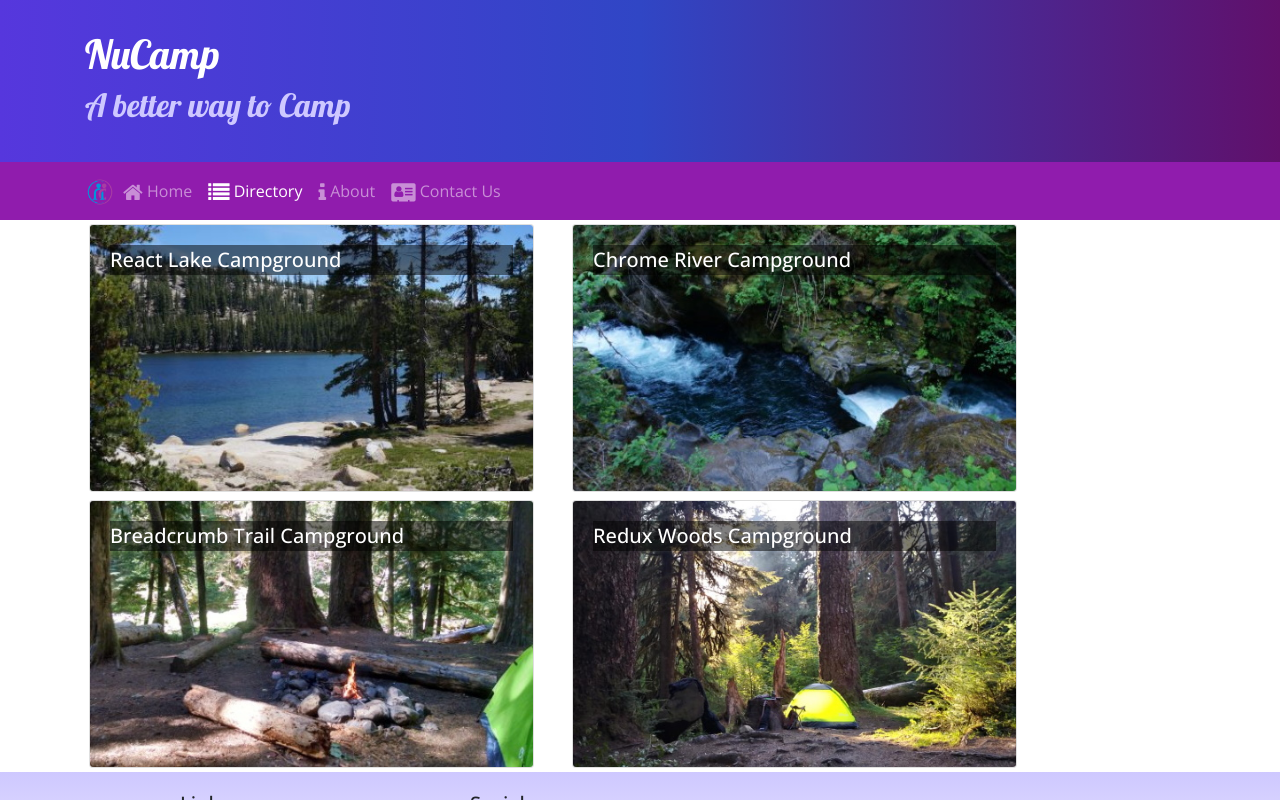
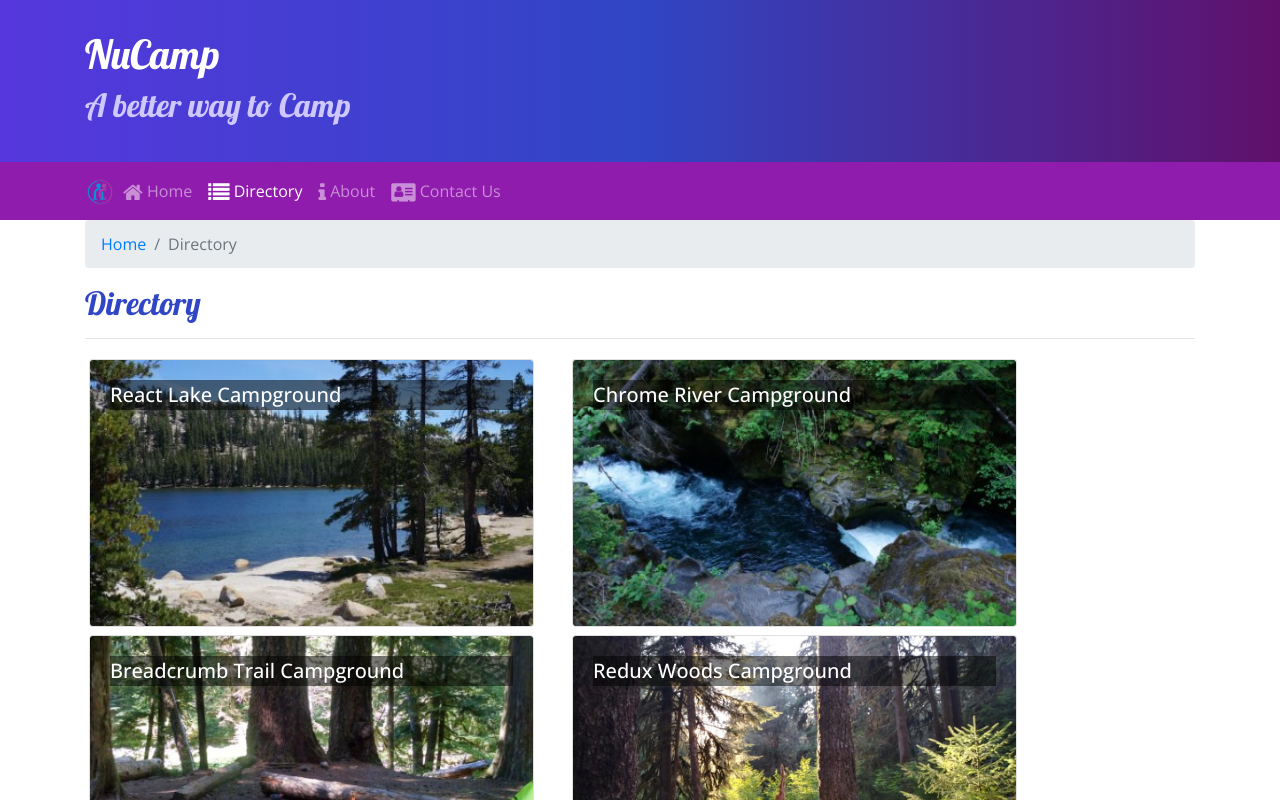
Before and after one commit to Nastasha1979/nucampsiteReact, a React (Create React App) app: page /directory in a window 1280 px wide. Shown: the top 800 px of the page. Built offline with nearby package versions, Linux system fonts and the light colour scheme.

Commit message:
051821 1210PM Added Breadcrumbs and Router Parameters

```diff
--- a/src/components/CampsiteInfoComponent.js
+++ b/src/components/CampsiteInfoComponent.js
@@ -1,5 +1,6 @@
 import React from 'react';
-import { Card, CardImg, CardText, CardBody, CardTitle}  from 'reactstrap';
+import { Card, CardImg, CardText, CardBody, Breadcrumb, BreadcrumbItem}  from 'reactstrap';
+import { Link } from "react-router-dom";
 
 
 
@@ -9,7 +10,6 @@
             <Card>
                 <CardImg top src={campsite.image} alt={campsite.name} />
                 <CardBody>
-                    <CardTitle>{campsite.name}</CardTitle>
                     <CardText>{campsite.description}</CardText>
                 </CardBody>
             </Card>
@@ -39,9 +39,20 @@
     if (props.campsite) {
         return(
             <div className="container">
+                <div className = "row">
+                    <div className="col">
+                        <Breadcrumb>
+                            <BreadcrumbItem><Link to="/directory">Directory</Link></BreadcrumbItem>
+                            <BreadcrumbItem active>{props.campsite.name}</BreadcrumbItem>
+                        </Breadcrumb>
+                        <h2>{props.campsite.name}</h2>
+                        <hr />
+                    </div>
+
+                </div>
                 <div className="row">
                     <RenderCampsite campsite={props.campsite} />
-                    <RenderComments comments={props.campsite.comments} />
+                    <RenderComments comments={props.comments} />
                 </div>
             </div>
         );
--- a/src/components/ContactComponent.js
+++ b/src/components/ContactComponent.js
@@ -1,8 +1,18 @@
 import React from 'react';
+import { Breadcrumb, BreadcrumbItem}  from 'reactstrap';
+import { Link } from "react-router-dom";
 
 function Contact(props) {
     return (
         <div className="container">
+            <div className = "row">
+                    <div className="col">
+                        <Breadcrumb>
+                            <BreadcrumbItem><Link to="/home">Home</Link></BreadcrumbItem>
+                            <BreadcrumbItem active>Contact Us</BreadcrumbItem>
+                        </Breadcrumb>
+                    </div>
+            </div>
             <div className="row">
                 <div className="col">
                     <h2>Contact Us</h2>
--- a/src/components/DirectoryComponent.js
+++ b/src/components/DirectoryComponent.js
@@ -1,13 +1,16 @@
 import React from 'react';
-import { Card, CardImg, CardImgOverlay, CardTitle}  from 'reactstrap';
+import { Card, CardImg, CardImgOverlay, CardTitle, Breadcrumb, BreadcrumbItem}  from 'reactstrap';
+import { Link } from "react-router-dom";
 
 function RenderDirectoryItem({campsite}) {
     return(
         <Card>
-            <CardImg  width="100%" src={campsite.image} alt={campsite.name} />
-            <CardImgOverlay>
-                <CardTitle>{campsite.name}</CardTitle>
-            </CardImgOverlay>
+            <Link to={`/directory/${campsite.id}`}>
+                <CardImg  width="100%" src={campsite.image} alt={campsite.name} />
+                <CardImgOverlay>
+                    <CardTitle>{campsite.name}</CardTitle>
+                </CardImgOverlay>
+            </Link>
         </Card>
 
     );
@@ -26,6 +29,16 @@
         return(
             <div className = "container">
                 <div className = "row">
+                    <div className="col">
+                        <Breadcrumb>
+                            <BreadcrumbItem><Link to="/home">Home</Link></BreadcrumbItem>
+                            <BreadcrumbItem active>Directory</BreadcrumbItem>
+                        </Breadcrumb>
+                        <h2>Directory</h2>
+                        <hr />
+                    </div>
+                </div>
+                <div className = "row">
                     {directory}
                 </div>
             </div>
--- a/src/components/MainComponent.js
+++ b/src/components/MainComponent.js
@@ -34,6 +34,17 @@
                 />
             );
         }
+
+        const CampsiteWithId = ({match}) => {
+            return(
+                <CampsiteInfo
+                    campsite={this.state.campsites.filter(campsite => campsite.id === +match.params.campsiteId)[0]}
+                    comments={this.state.comments.filter(comment => comment.campsiteId === +match.params.campsiteId)}
+
+                />
+            );
+        }
+
         return (
             <div>
                 <Header />
@@ -41,6 +52,7 @@
                     <Route path='/home' component={HomePage} />
                     <Route exact path="/directory" render={() => <Directory campsites={this.state.campsites} />} />
                     <Route exact path="/contactus" component={Contact} />
+                    <Route path="/directory/:campsiteId" component={CampsiteWithId} />
                     <Redirect to="/home" />
                 </Switch>
                 <Footer />
```
